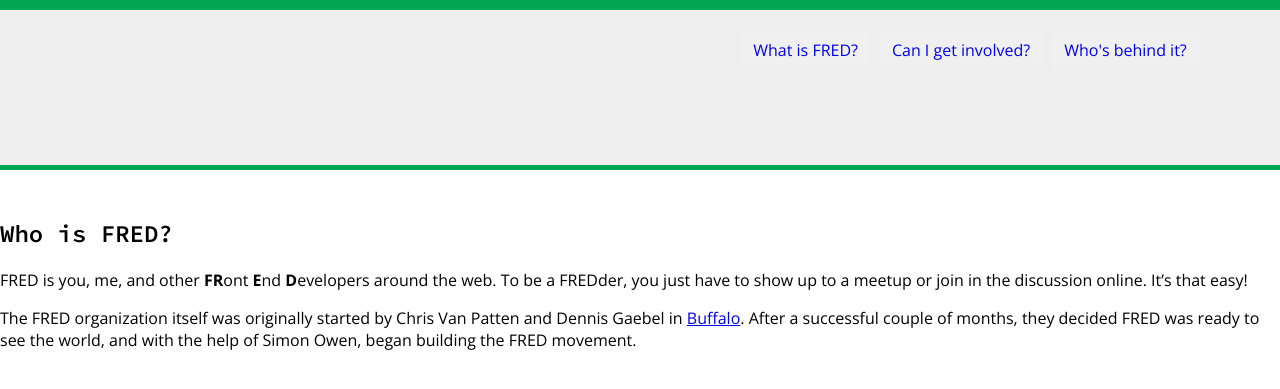
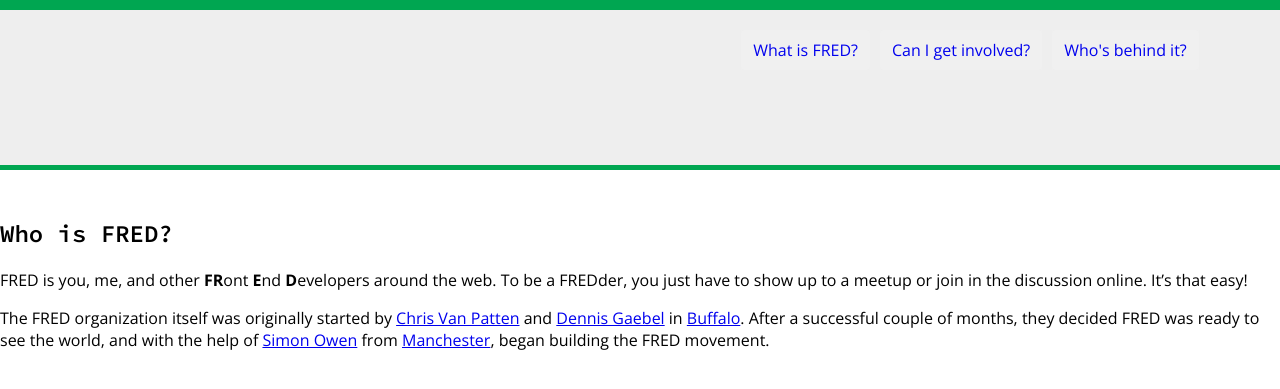
Before and after one commit to fredup/fredup.github.io, a Jekyll site: the page built from who-is-fred.md, in a window 1280 px wide. Shown: the top 389 px of the page. Built offline with Jekyll 4.4.1, drawn with Linux system fonts in a browser that asks for light colours.

Commit message:
Added Twitter links.

```diff
--- a/who-is-fred.md
+++ b/who-is-fred.md
@@ -5,4 +5,4 @@ layout: page
 
 FRED is you, me, and other **FR**ont **E**nd **D**evelopers around the web. To be a FREDder, you just have to show up to a meetup or join in the discussion online. It's that easy!
 
-The FRED organization itself was originally started by Chris Van Patten and Dennis Gaebel in [Buffalo](/buffalo/). After a successful couple of months, they decided FRED was ready to see the world, and with the help of Simon Owen, began building the FRED movement.
+The FRED organization itself was originally started by [Chris Van Patten](http://twitter.com/ChrisVanPatten) and [Dennis Gaebel](http://twitter.com/gryghostvisuals) in [Buffalo](/buffalo/). After a successful couple of months, they decided FRED was ready to see the world, and with the help of [Simon Owen](http://twitter.com/simonowendesign) from [Manchester](/manchester/), began building the FRED movement.
```
